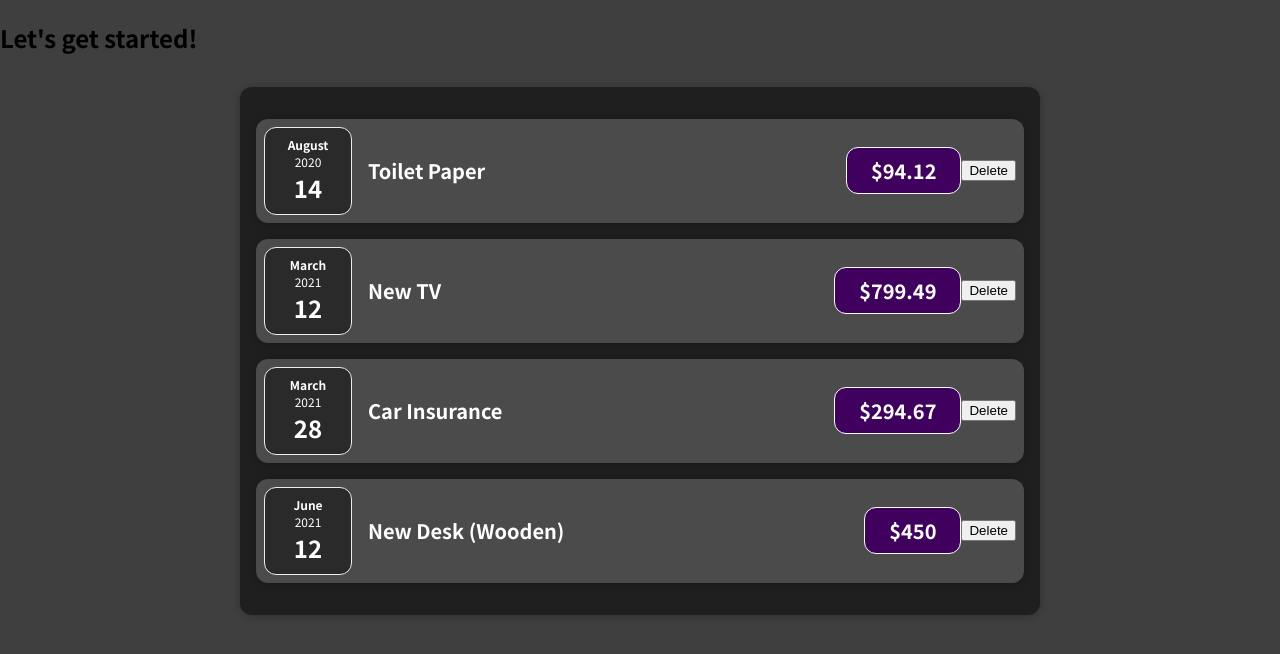
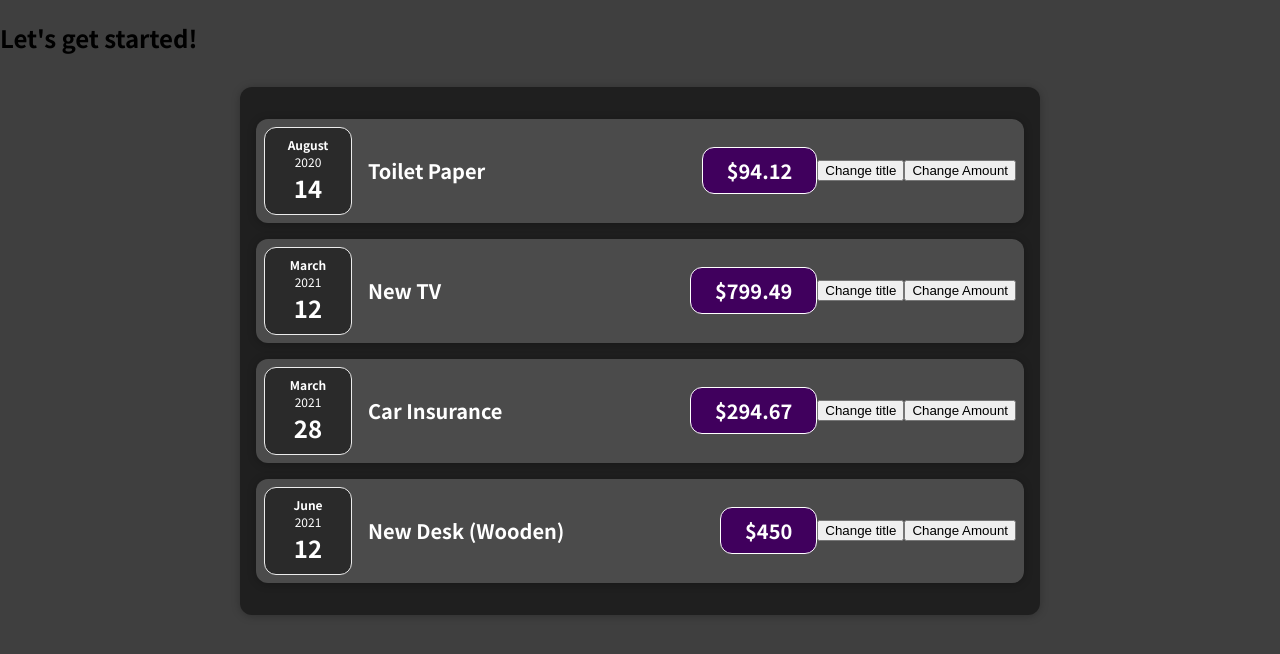
Before and after one commit to Shivarajkumar456/ReactExpenseTracker, a React (Create React App) app: page / in a window 1280 px wide. Shown: the top 654 px of the page. Built offline with nearby package versions, Linux system fonts and the light colour scheme.

Commit message:
amount and title button changed

```diff
--- a/src/components/Expenses/ExpenseItem.js
+++ b/src/components/Expenses/ExpenseItem.js
@@ -1,21 +1,27 @@
-import React from 'react';
+import React, { useState } from 'react';
 
 import ExpenseDate from './ExpenseDate';
 import Card from '../UI/Card';
 import './ExpenseItem.css';
 
 const ExpenseItem = (props) => {
-  const deleteItem = ()=>{
-    console.log("item Deleted!!");
+  const [title, setTitle] = useState(props.title);
+  const [amount, setAmount] = useState(props.amount);
+  const clickHandler = ()=>{
+    setTitle('Updated');
+  }
+  const clickAmount = ()=>{
+    setAmount(100);
   }
   return (
     <Card className='expense-item'>
       <ExpenseDate date={props.date} />
       <div className='expense-item__description'>
-        <h2>{props.title}</h2>
-        <div className='expense-item__price'>${props.amount}</div>
+        <h2>{title}</h2>
+        <div className='expense-item__price'>${amount}</div>
       </div>
-      <button onClick={deleteItem}>Delete</button>
+      <button onClick={clickHandler}>Change title</button>
+      <button onClick={clickAmount}>Change Amount</button>
     </Card>
   );
 }
```
